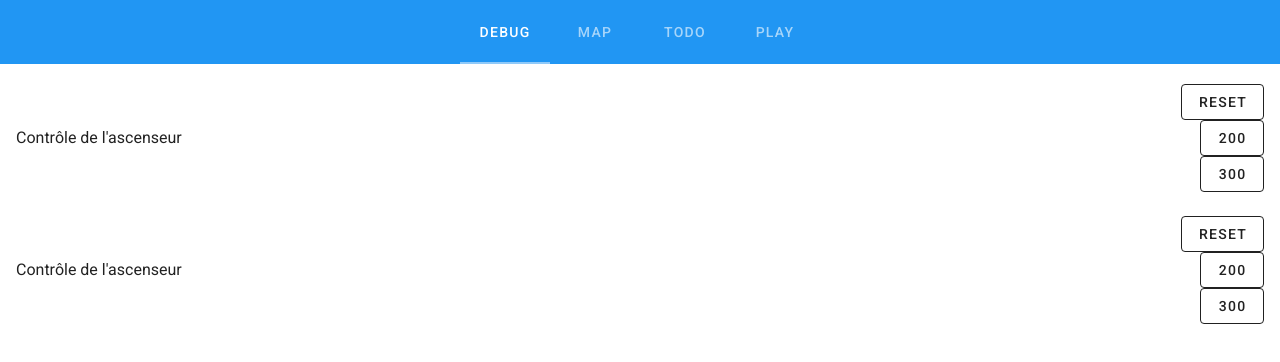
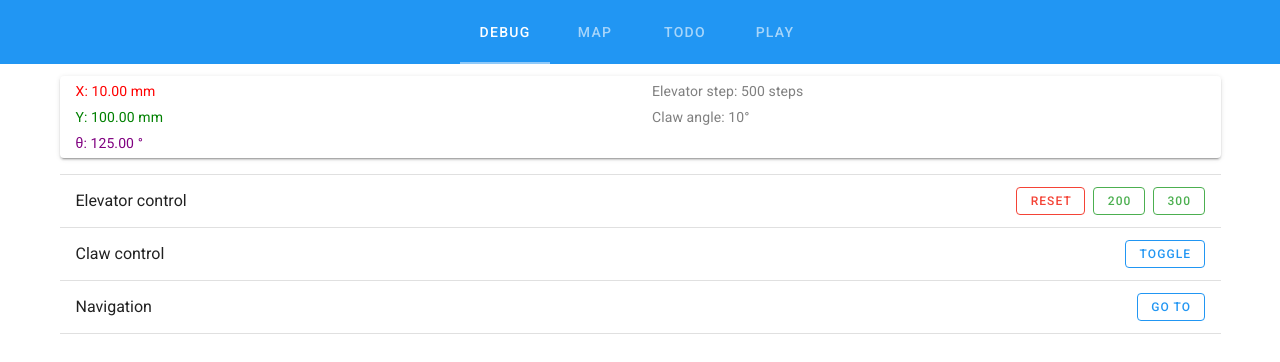
Before and after one commit to werobot-france/eurobot2020-ui, a Vue app: page /v2 in a window 1280 px wide. Shown: the top 362 px of the page. Built offline with nearby package versions, Linux system fonts and the light colour scheme; no server answers.

Commit message:
progress on debug

```diff
--- a/src/views/Debug.vue
+++ b/src/views/Debug.vue
@@ -1,46 +1,111 @@
 <template>
-  <div>
-    <v-list>
+  <v-container>
+    <v-card>
+      <v-card-text>
+        <v-row>
+          <v-col cols="12" xs="12" sm="6" class="py-0">
+            <div style="color: red;" class="mb-1">
+              X: 10.00 mm
+            </div>
+            <div style="color: green;" class="mb-1">
+              Y: 100.00 mm
+            </div>
+            <div style="color: purple;">
+              θ: 125.00 °
+            </div>
+          </v-col>
+          <v-col cols="12" xs="12" sm="6" class="py-0">
+            <div style="color: gray;" class="mb-1">
+              Elevator step: 500 steps
+            </div>
+            <div style="color: gray;">
+              Claw angle: 10°
+            </div>
+          </v-col>
+        </v-row>
+      </v-card-text>
+    </v-card>
+    <v-list class="mt-2">
+      <v-divider />
       <v-list-item>
-        <v-list-item-title>
-          Contrôle de l'ascenseur
-        </v-list-item-title>
+        <v-list-item-content>
+          <v-list-item-title>
+            Elevator control
+          </v-list-item-title>
+        </v-list-item-content>
         <v-list-item-action>
-          <v-btn outlined>
-            RESET
-          </v-btn>
-          <v-btn outlined>
-            200
-          </v-btn>
-          <v-btn outlined>
-            300
-          </v-btn>
+          <div class="d-flex justify-center align-items">
+            <v-btn outlined color="red" class="mr-2" small>
+              RESET
+            </v-btn>
+            <v-btn outlined color="green" class="mr-2" small>
+              200
+            </v-btn>
+            <v-btn outlined color="green" small>
+              300
+            </v-btn>
+          </div>
         </v-list-item-action>
       </v-list-item>
+      <v-divider />
+
       <v-list-item>
-        <v-list-item-title>
-          Contrôle de l'ascenseur
-        </v-list-item-title>
+        <v-list-item-content>
+          <v-list-item-title>
+            Claw control
+          </v-list-item-title>
+        </v-list-item-content>
         <v-list-item-action>
-          <v-btn outlined>
-            RESET
-          </v-btn>
-          <v-btn outlined>
-            200
-          </v-btn>
-          <v-btn outlined>
-            300
-          </v-btn>
+          <div class="d-flex justify-center align-items">
+            <v-btn outlined color="blue" small>
+              Toggle
+            </v-btn>
+          </div>
         </v-list-item-action>
       </v-list-item>
+      <v-divider />
+
+      <v-list-item>
+        <v-list-item-content>
+          <v-list-item-title>
+            Navigation
+          </v-list-item-title>
+        </v-list-item-content>
+        <v-list-item-action>
+          <div class="d-flex justify-center align-items">
+            <v-btn outlined color="blue" small>
+              Go To
+            </v-btn>
+          </div>
+        </v-list-item-action>
+      </v-list-item>
+      <v-divider />
     </v-list>
-  </div>
+    <v-dialog v-model="elevatorDialog">
+      <v-card>
+        <v-card-title>
+          Gérer l'ascenseur
+        </v-card-title>
+        <v-card-text>
+          <v-list>
+            <v-list-item>
+              <v-list-item-content>
+              </v-list-item-content>
+            </v-list-item>
+          </v-list>
+        </v-card-text>
+      </v-card>
+    </v-dialog>
+  </v-container>
 </template>
 
 <script>
 export default {
+  data: () => ({
+    elevatorDialog: false
+  }),
   mounted() {
     this.$store.commit('SET_TITLE', "Debug")
   }
 }
-</script>
+</script>il
```
